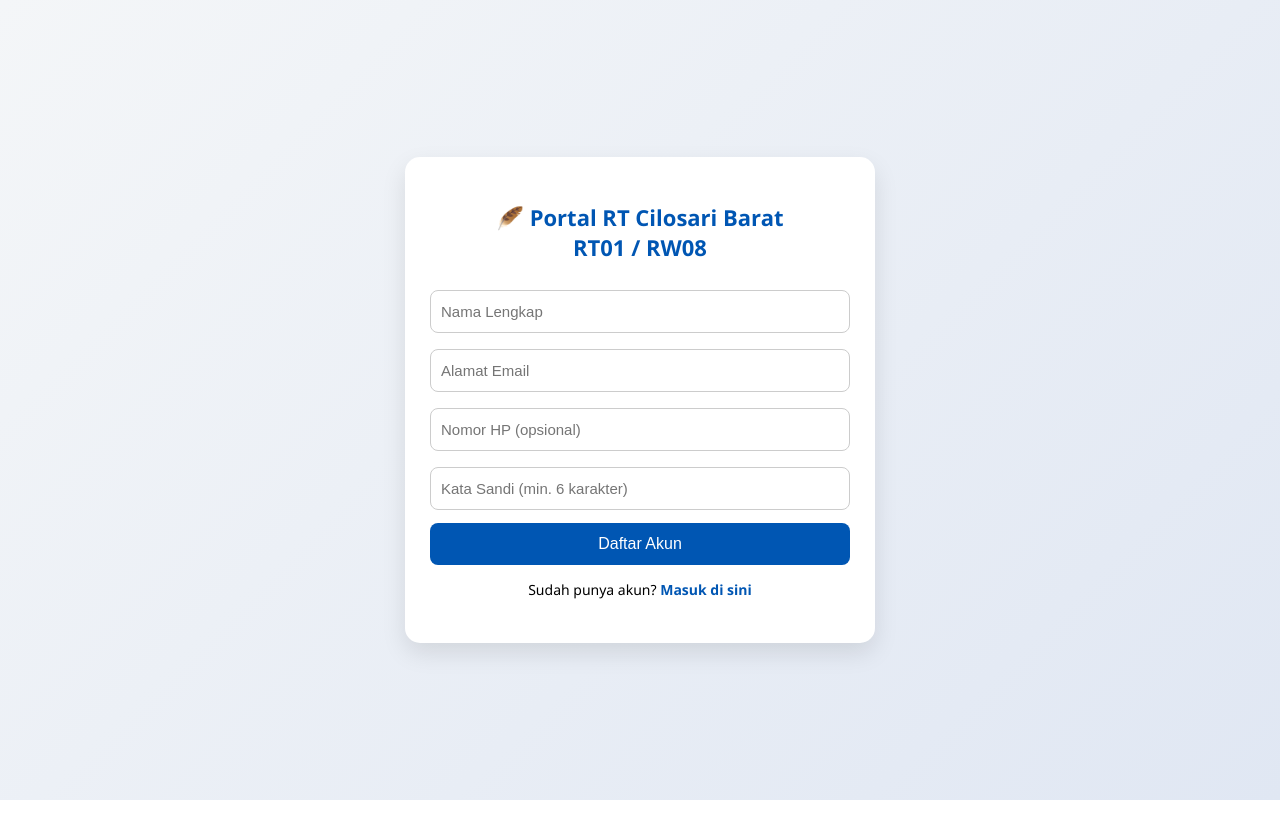
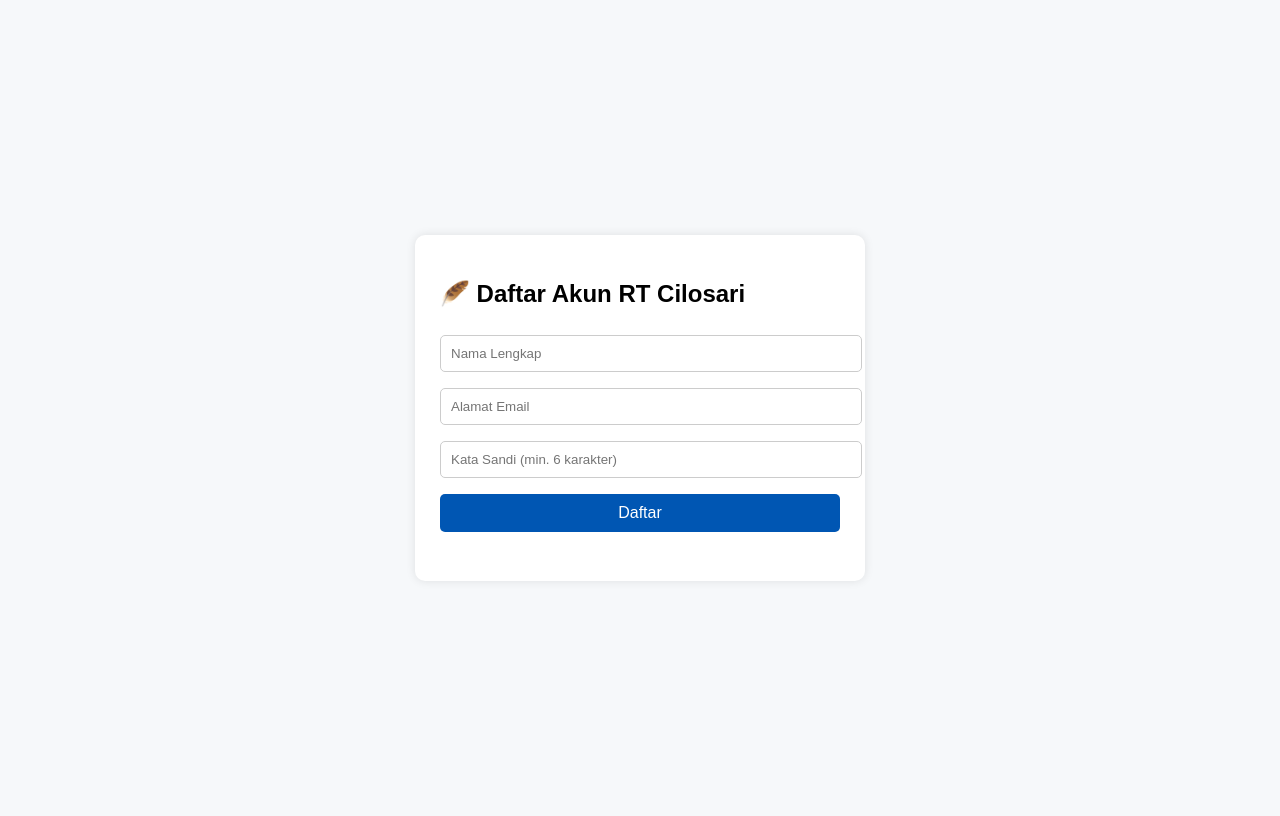
Before and after one commit to cilobar01-source/RTOne, a plain HTML site: page register.html in a window 1280 px wide. Drawn offline with Linux system fonts and the light colour scheme.

Commit message:
Update register.html

```diff
--- a/register.html
+++ b/register.html
@@ -4,146 +4,60 @@
 <meta charset="utf-8">
 <meta name="viewport" content="width=device-width,initial-scale=1">
 <title>Daftar Akun · Portal RT Cilosari Barat</title>
-<link rel="icon" href="logo.png">
 <style>
-  :root {
-    --biru: #0056b3;
-    --emas: #d4a017;
-    --putih: #fff;
-    --abu: #f4f6f8;
-  }
-  body {
-    font-family: "Segoe UI", Arial, sans-serif;
-    background: linear-gradient(135deg, var(--abu), #e0e7f3);
-    display: flex;
-    justify-content: center;
-    align-items: center;
-    height: 100vh;
-    margin: 0;
-  }
-  .register-box {
-    background: var(--putih);
-    width: 95%;
-    max-width: 420px;
-    border-radius: 15px;
-    padding: 30px 25px;
-    box-shadow: 0 10px 25px rgba(0,0,0,0.1);
-    animation: fadeIn 0.5s ease-in;
-  }
-  h1 {
-    text-align: center;
-    color: var(--biru);
-    font-size: 22px;
-    margin-bottom: 20px;
-  }
-  input {
-    width: 100%;
-    padding: 12px 10px;
-    margin: 8px 0;
-    border-radius: 8px;
-    border: 1px solid #ccc;
-    font-size: 15px;
-    box-sizing: border-box;
-    transition: 0.2s;
-  }
-  input:focus {
-    outline: none;
-    border-color: var(--biru);
-    box-shadow: 0 0 3px var(--biru);
-  }
-  button {
-    width: 100%;
-    background: var(--biru);
-    color: var(--putih);
-    border: none;
-    padding: 12px;
-    border-radius: 8px;
-    font-size: 16px;
-    cursor: pointer;
-    margin-top: 5px;
-    transition: 0.3s;
-  }
-  button:hover {
-    background: var(--emas);
-    color: var(--biru);
-  }
-  p {
-    text-align: center;
-    margin-top: 15px;
-    font-size: 14px;
-  }
-  a {
-    color: var(--biru);
-    text-decoration: none;
-    font-weight: 600;
-  }
-  a:hover {
-    color: var(--emas);
-  }
-  @keyframes fadeIn {
-    from { opacity: 0; transform: translateY(-20px); }
-    to { opacity: 1; transform: translateY(0); }
-  }
+body {font-family: Arial; background:#f6f8fa; display:flex; justify-content:center; align-items:center; height:100vh;}
+.container {background:#fff; padding:25px; border-radius:10px; box-shadow:0 0 10px rgba(0,0,0,0.1); width:90%; max-width:400px;}
+input,button {width:100%; padding:10px; margin:8px 0; border:1px solid #ccc; border-radius:5px;}
+button {background:#0056b3; color:#fff; border:none; font-size:16px; cursor:pointer;}
+button:hover {background:#003d80;}
 </style>
 </head>
 <body>
-  <div class="register-box">
-    <h1>🪶 Portal RT Cilosari Barat<br>RT01 / RW08</h1>
-    <form id="f">
-      <input name="nama" type="text" placeholder="Nama Lengkap" required>
-      <input name="email" type="email" placeholder="Alamat Email" required>
-      <input name="phone" type="tel" placeholder="Nomor HP (opsional)">
-      <input name="password" type="password" placeholder="Kata Sandi (min. 6 karakter)" required minlength="6">
-      <button type="submit">Daftar Akun</button>
+  <div class="container">
+    <h2>🪶 Daftar Akun RT Cilosari</h2>
+    <form id="formDaftar">
+      <input id="nama" type="text" placeholder="Nama Lengkap" required>
+      <input id="email" type="email" placeholder="Alamat Email" required>
+      <input id="password" type="password" placeholder="Kata Sandi (min. 6 karakter)" minlength="6" required>
+      <button type="submit">Daftar</button>
     </form>
-    <p>Sudah punya akun? <a href="login.html">Masuk di sini</a></p>
+    <p id="status" style="text-align:center;color:#555;"></p>
   </div>
 
 <script type="module">
-    // 🔹 Import konfigurasi Firebase
 import { app, auth, db } from "./script.js";
-    import { createUserWithEmailAndPassword, sendEmailVerification }
-      from "https://www.gstatic.com/firebasejs/12.3.0/firebase-auth.js";
-    import { doc, setDoc, serverTimestamp }
-      from "https://www.gstatic.com/firebasejs/12.3.0/firebase-firestore.js";
+import { createUserWithEmailAndPassword } from "https://www.gstatic.com/firebasejs/12.3.0/firebase-auth.js";
+import { doc, setDoc } from "https://www.gstatic.com/firebasejs/12.3.0/firebase-firestore.js";
 
-    const form = document.getElementById("f");
+const form = document.getElementById("formDaftar");
+const status = document.getElementById("status");
 
 form.addEventListener("submit", async (e)=>{
   e.preventDefault();
-      const nama = form.nama.value.trim();
-      const email = form.email.value.trim();
-      const password = form.password.value.trim();
-      const phone = form.phone.value.trim();
+  const nama = document.getElementById("nama").value.trim();
+  const email = document.getElementById("email").value.trim();
+  const password = document.getElementById("password").value.trim();
 
-      if(!nama || !email || !password){
-        alert("⚠️ Lengkapi semua data dengan benar!");
-        return;
-      }
+  status.innerText = "⏳ Mendaftar...";
 
   try {
-        console.log("⏳ Membuat akun...");
+    // 🔹 Buat akun di Authentication
     const userCred = await createUserWithEmailAndPassword(auth, email, password);
-        const user = userCred.user;
-        console.log("✅ Akun berhasil dibuat:", user.uid);
+    const uid = userCred.user.uid;
 
-        await sendEmailVerification(user);
-        console.log("✉️ Email verifikasi dikirim");
-
-        await setDoc(doc(db, "profiles", user.uid), {
+    // 🔹 Simpan ke Firestore
+    await setDoc(doc(db, "profiles", uid), {
       nama,
       email,
-          phone,
       role: "WARGA",
-          alamat: "Cilosari Barat RT01 RW08, Kel. Kemijen, Semarang Timur",
-          createdAt: serverTimestamp()
+      createdAt: new Date().toISOString()
     });
 
-        alert("🎉 Registrasi berhasil! Silakan cek email kamu untuk verifikasi.");
-        setTimeout(()=> window.location.href = "login.html", 1500);
+    status.innerText = "✅ Pendaftaran berhasil!";
+    setTimeout(()=>window.location.href="login.html",1500);
   } catch (err) {
-        alert("❌ Pendaftaran gagal: " + err.message);
     console.error(err);
+    status.innerText = "❌ Gagal daftar: " + err.message;
   }
 });
 </script>
```
Lines whose indentation alone changed are shown as unchanged.
